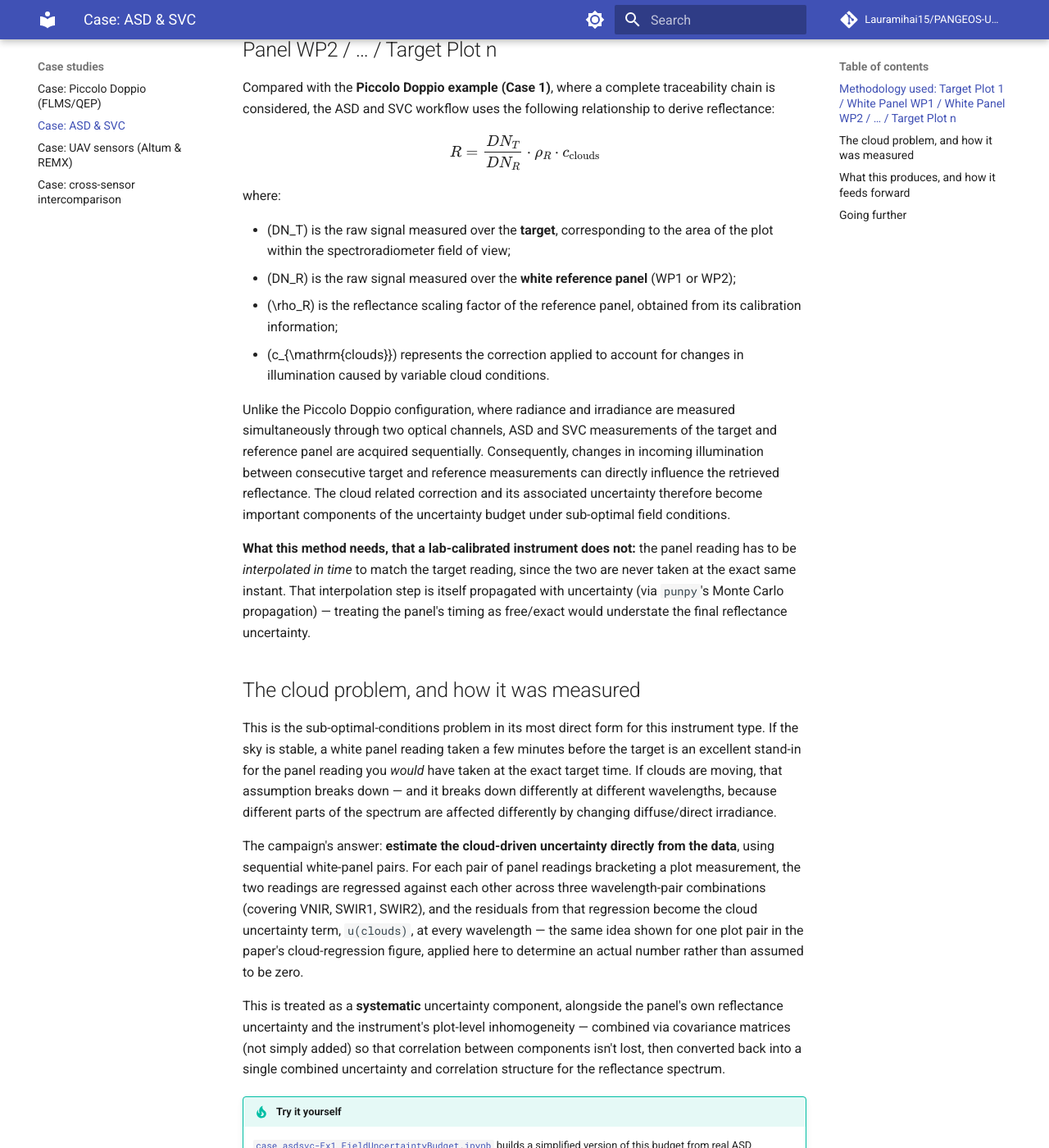
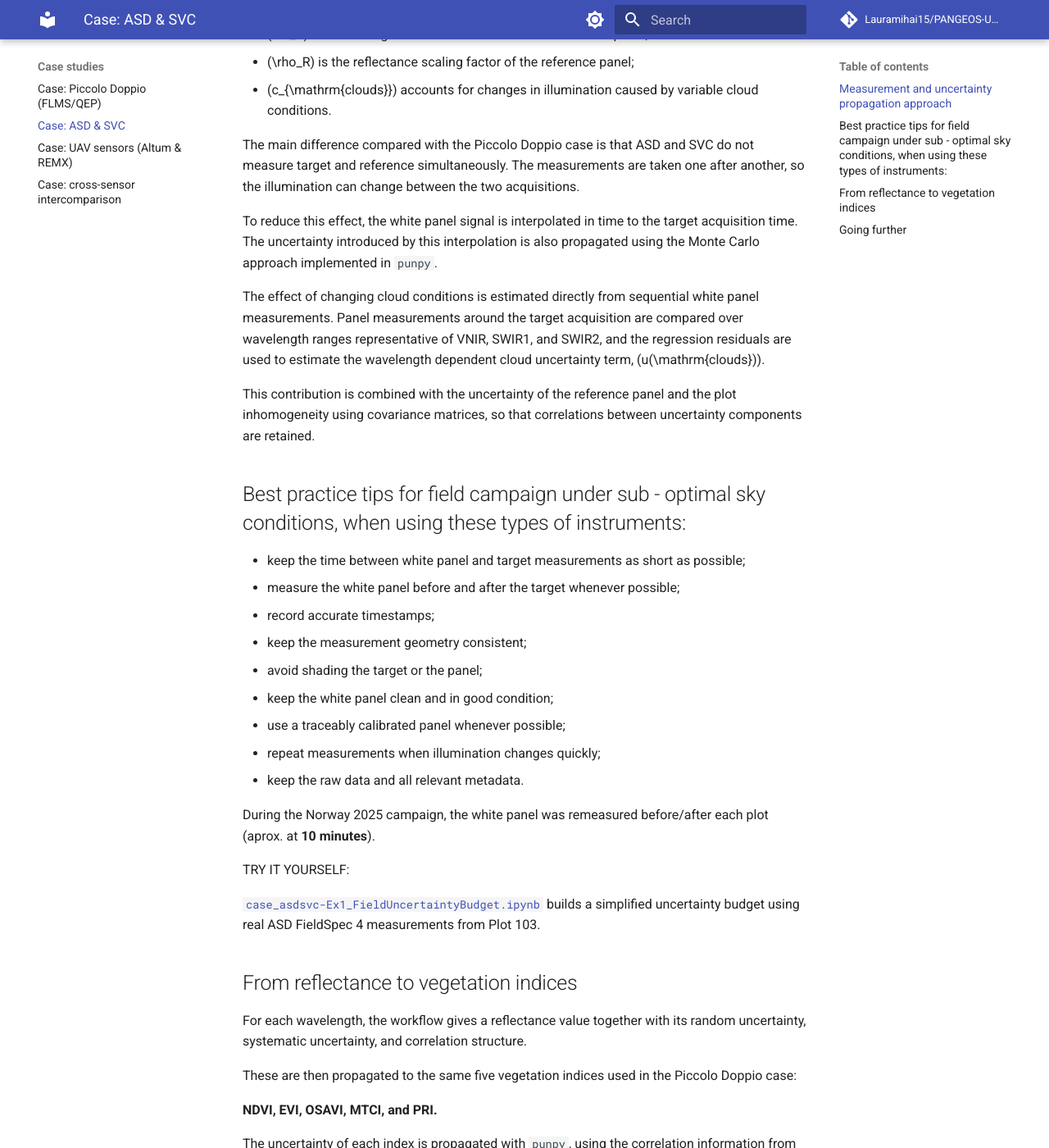
Before and after one commit to Lauramihai15/PANGEOS-UncertaintyPropagation, an MkDocs documentation site: the page built from docs/case-asd-svc.md, in a window 1280 px wide and 1400 px high, scrolled down 1195 px. Shown: the whole window at 82% size. Built offline with MkDocs 1.6.1 and Material for MkDocs 9.7.7, drawn with Linux system fonts in a browser that asks for light colours; comment, search, counter and statistics services are not loaded; some of the changed text lies outside the part shown.

Commit message:
Update case-asd-svc.md

````diff
--- a/docs/case-asd-svc.md
+++ b/docs/case-asd-svc.md
@@ -1,29 +1,25 @@
 # Case: Uncertainty propagation for ASD FieldSpec 4 & SVC HR-1024i
 
-The previous training material, [Case 2](https://github.com/pangeos-cost/uq-training/blob/main/notebooks/case_2-Ex1-VI.ipynb), introduces the basic principles of uncertainty propagation for reflectance factor measurements, using data from an ASD spectroradiometer as an example.
+The previous training material, [Case 2](https://github.com/pangeos-cost/uq-training/blob/main/notebooks/case_2-Ex1-VI.ipynb), presented a basic case of uncertainty propagation for reflectance factor measurements, using ASD data as an example.
 
-The present material extends **Case 2** and provides a step by step workflow for propagating uncertainty through the complete measurement and processing chain for two field spectroradiometers: the **ASD FieldSpec 4** and the **SVC HR-1024i**.
+Here, is presented the extended version of **Case 2** going through the full uncertainty propagation workflow for two field spectroradiometers: the **ASD FieldSpec 4** and the **SVC HR-1024i**.
 
-Two white reference panels were used in the field:
+For this purpose, two white reference panels were used during the field measurements:
 
-* **WP2**, with a NIST-traceable calibration;
+* **WP2**, with a NIST traceable calibration (calibration certificate with corresponding uncertainties at k=2);
 * **WP1**, without a traceable calibration certificate.
 
-The measurements were acquired during the same Norway 2025 field campaign as the Piccolo Doppio and UAV Altum and REMX measurements, over the same plots, during approximately the same period of the day, and under the same **sub-optimal and variable illumination conditions**.
+The measurements were collected during the Norway 2025 field campaign, over the same plots and under the similar sub optimal and variable illumination conditions as the Piccolo Doppio and UAV measurements.
 
-The ASD and SVC systems were operated using the same measurement protocol, with the two instruments measuring the same targets and reference panels sequentially. Consequently, the two systems follow a similar uncertainty propagation methodology, while retaining their own instrument specific results: reflectance values, vegetation indices, and their corresponding propagated uncertainties.
+ASD and SVC followed the same field protocol, measuring the same targets and reference panels one after another. The uncertainty propagation approach is therefore similar for the two instruments, while the resulting reflectance values, vegetation indices, and propagated uncertainties are specific for each system.
 
-For these two systems, the internal calibration and metrological traceability of the spectroradiometers are treated as a **black box**, following the approach described by *Werfeli, Mihai et al. (2026)*. The uncertainty analysis therefore focuses on the quantities and sources of variability that can be evaluated from the field measurement procedure and the available calibration information.
+For both devices, the internal calibration and metrological traceability are treated as a **black box**, following *Werfeli, Mihai et al. (2026)*. The uncertainty budget therefore focuses on the quantities that can be evaluated from the field measurements and from the available information on the reference panels.
 
-The complete methodology and the performance of the two systems are described in:
+> **Note:** The same approach can be used for other optical systems that calculate reflectance from the ratio between a target measurement and a white reference measurement. It is not specific to ASD FieldSpec 4 or SVC HR-1024i.
 
-*Werfeli, M., Mihai, L., et al. (2026). “Uncertainty propagation and intercomparison of multi-sensor measurements of vegetation stress in sub-optimal conditions.”*
+## Measurement and uncertainty propagation approach
 
-> **Note:** The methodology presented in this case, together with the associated code, is based on a **white-reference-panel ratio approach** for reflectance retrieval. It can therefore be adapted to other optical systems that derive reflectance from the ratio between measurements of a target and a reference panel. The workflow is not limited to the **ASD FieldSpec 4** and **SVC HR-1024i** instruments used during the Norway 2025 campaign.
-
-## Methodology used: Target Plot 1 / White Panel WP1 / White Panel WP2 / … / Target Plot n
-
-Compared with the **Piccolo Doppio example (Case 1)**, where a complete traceability chain is considered, the ASD and SVC workflow uses the following relationship to derive reflectance:
+Reflectance is calculated as:
 
 $$
 R = \frac{DN_T}{DN_R} \cdot \rho_R \cdot c_{\mathrm{clouds}}
@@ -31,96 +27,56 @@ $$
 
 where:
 
-* \(DN_T\) is the raw signal measured over the **target**, corresponding to the area of the plot within the spectroradiometer field of view;
-* \(DN_R\) is the raw signal measured over the **white reference panel** (WP1 or WP2);
-* \(\rho_R\) is the reflectance scaling factor of the reference panel, obtained from its calibration information;
-* \(c_{\mathrm{clouds}}\) represents the correction applied to account for changes in illumination caused by variable cloud conditions.
+* \(DN_T\) is the raw signal measured over the target;
+* \(DN_R\) is the raw signal measured over the white reference panel;
+* \(\rho_R\) is the reflectance scaling factor of the reference panel;
+* \(c_{\mathrm{clouds}}\) accounts for changes in illumination caused by variable cloud conditions.
 
-Unlike the Piccolo Doppio configuration, where radiance and irradiance are measured simultaneously through two optical channels, ASD and SVC measurements of the target and reference panel are acquired sequentially. Consequently, changes in incoming illumination between consecutive target and reference measurements can directly influence the retrieved reflectance. The cloud related correction and its associated uncertainty therefore become important components of the uncertainty budget under sub-optimal field conditions.
+The main difference compared with the Piccolo Doppio case is that ASD and SVC do not measure target and reference simultaneously. The measurements are taken one after another, so the illumination can change between the two acquisitions.
 
+To reduce this effect, the white panel signal is interpolated in time to the target acquisition time. The uncertainty introduced by this interpolation is also propagated using the Monte Carlo approach implemented in `punpy`.
 
-**What this method needs, that a lab-calibrated instrument does not:** the
-panel reading has to be *interpolated in time* to match the target reading,
-since the two are never taken at the exact same instant. That interpolation
-step is itself propagated with uncertainty (via `punpy`'s Monte Carlo
-propagation) — treating the panel's timing as free/exact would understate the
-final reflectance uncertainty.
+The effect of changing cloud conditions is estimated directly from sequential white panel measurements. Panel measurements around the target acquisition are compared over wavelength ranges representative of VNIR, SWIR1, and SWIR2, and the regression residuals are used to estimate the wavelength dependent cloud uncertainty term, \(u(\mathrm{clouds})\).
 
-## The cloud problem, and how it was measured
+This contribution is combined with the uncertainty of the reference panel and the plot inhomogeneity using covariance matrices, so that correlations between uncertainty components are retained.
 
-This is the sub-optimal-conditions problem in its most direct form for this
-instrument type. If the sky is stable, a white panel reading taken a few
-minutes before the target is an excellent stand-in for the panel reading you
-*would* have taken at the exact target time. If clouds are moving, that
-assumption breaks down — and it breaks down differently at different
-wavelengths, because different parts of the spectrum are affected differently
-by changing diffuse/direct irradiance.
+## Best practice tips for field campaign under sub - optimal sky conditions, when using these types of instruments:
 
-The campaign's answer: **estimate the cloud-driven uncertainty directly from
-the data**, using sequential white-panel pairs. For each pair of panel
-readings bracketing a plot measurement, the two readings are regressed
-against each other across three wavelength-pair combinations (covering VNIR,
-SWIR1, SWIR2), and the residuals from that regression become the cloud
-uncertainty term, `u(clouds)`, at every wavelength — the same idea shown for
-one plot pair in the paper's cloud-regression figure, applied here to
-determine an actual number rather than assumed to be zero.
+* keep the time between white panel and target measurements as short as possible;
+* measure the white panel before and after the target whenever possible;
+* record accurate timestamps;
+* keep the measurement geometry consistent;
+* avoid shading the target or the panel;
+* keep the white panel clean and in good condition;
+* use a traceably calibrated panel whenever possible;
+* repeat measurements when illumination changes quickly;
+* keep the raw data and all relevant metadata.
 
-This is treated as a **systematic** uncertainty component, alongside the
-panel's own reflectance uncertainty and the instrument's plot-level
-inhomogeneity — combined via covariance matrices (not simply added) so that
-correlation between components isn't lost, then converted back into a single
-combined uncertainty and correlation structure for the reflectance spectrum.
-
-!!! tip "Try it yourself"
-    [`case_asdsvc-Ex1_FieldUncertaintyBudget.ipynb`](https://github.com/Lauramihai15/PANGEOS-UncertaintyPropagation/blob/main/notebooks/case_asdsvc-Ex1_FieldUncertaintyBudget.ipynb)
-    builds a simplified version of this budget from real ASD FieldSpec 4
-    field repeats (Plot 103): repeatability across positions, a real panel
-    calibration certificate, and a cloud-uncertainty proxy estimated from
-    real white-reference self-checks.
-
-## What this produces, and how it feeds forward
-
-For each measurement, this case produces — per wavelength — a reflectance
-value with its random uncertainty, systematic uncertainty (cloud + panel +
-plot inhomogeneity, combined), and the correlation structure between
-wavelengths. From there, the same pattern used throughout this training
-module applies:
-
-```
-reflectance (value, u_random, u_systematic, correlation structure)
-        │
-        ▼
-vegetation indices: NDVI, EVI, OSAVI, MTCI, PRI
-        │   (propagated with punpy, using a 2- or 3-band correlation
-        │    matrix built from the reflectance's own correlation structure
-        │    at exactly the bands each index needs)
-        ▼
-ready for cross-sensor comparison — see Case: cross-sensor intercomparison
-```
-
-The vegetation indices are computed with the *same five formulas* used for
-Piccolo Doppio (Case 1/1b) — NDVI, EVI, OSAVI, MTCI, PRI — which is precisely
-what makes a later cross-instrument comparison of index values meaningful:
-the formulas are identical, only the reflectance inputs and their
-uncertainty differ.
+During the Norway 2025 campaign, the white panel was remeasured before/after each plot (aprox. at **10 minutes**).
 
 TRY IT YOURSELF:
-    [`case_asdsvc-Ex2_VegetationIndices.ipynb`](https://github.com/Lauramihai15/PANGEOS-UncertaintyPropagation/blob/main/notebooks/case_asdsvc-Ex2_VegetationIndices.ipynb)
-    computes all five indices from the real Plot 103 spectrum with `punpy`,
-    and checks the result against the official campaign values — all five
-    index **values** match to floating-point precision; their propagated
-    **uncertainty** matches only approximately (as with the reflectance
-    budget above), which is itself informative about how uncertainty
-    propagates differently through different index formulas.
+
+[`case_asdsvc-Ex1_FieldUncertaintyBudget.ipynb`](https://github.com/Lauramihai15/PANGEOS-UncertaintyPropagation/blob/main/notebooks/case_asdsvc-Ex1_FieldUncertaintyBudget.ipynb)
+builds a simplified uncertainty budget using real ASD FieldSpec 4 measurements from Plot 103.
+
+## From reflectance to vegetation indices
+
+For each wavelength, the workflow gives a reflectance value together with its random uncertainty, systematic uncertainty, and correlation structure.
+
+These are then propagated to the same five vegetation indices used in the Piccolo Doppio case:
+
+**NDVI, EVI, OSAVI, MTCI, and PRI.**
+
+The uncertainty of each index is propagated with `punpy`, using the correlation information from the reflectance values at the wavelengths required by each index.
+
+Using the same vegetation-index formulas for all instruments makes the later cross-sensor comparison more meaningful, because the differences come from the measured reflectance and its uncertainty, not from different index definitions.
+
+TRY IT YOURSELF:
+
+[`case_asdsvc-Ex2_VegetationIndices.ipynb`](https://github.com/Lauramihai15/PANGEOS-UncertaintyPropagation/blob/main/notebooks/case_asdsvc-Ex2_VegetationIndices.ipynb)
+calculates all five vegetation indices from the real Plot 103 reflectance spectrum and propagates their uncertainties using `punpy`.
 
 ## Going further
 
-- [Case: Piccolo Doppio](case-piccolo.md) — the lab-calibrated alternative to
-  this field-panel method, for the same campaign.
-- [Case: cross-sensor intercomparison](case-intercomparison.md) — how ASD and
-  SVC results (and everyone else's) get tested against each other.
-- **Field practice note:** this method depends on the operational
-  10-minute rule — re-measure the white panel at least every 10 minutes,
-  since panel-to-target timing directly drives the cloud-uncertainty term
-  above. See [Case: cross-sensor intercomparison](case-intercomparison.md)
-  for what happens in practice when that window is exceeded.
+* [Case: Piccolo Doppio](case-piccolo.md) — simultaneous radiance and irradiance measurements with a full traceability chain.
+* [Case: cross-sensor intercomparison](case-intercomparison.md) — comparison of ASD, SVC, Piccolo Doppio, and the other optical systems using their associated uncertainties.
````
